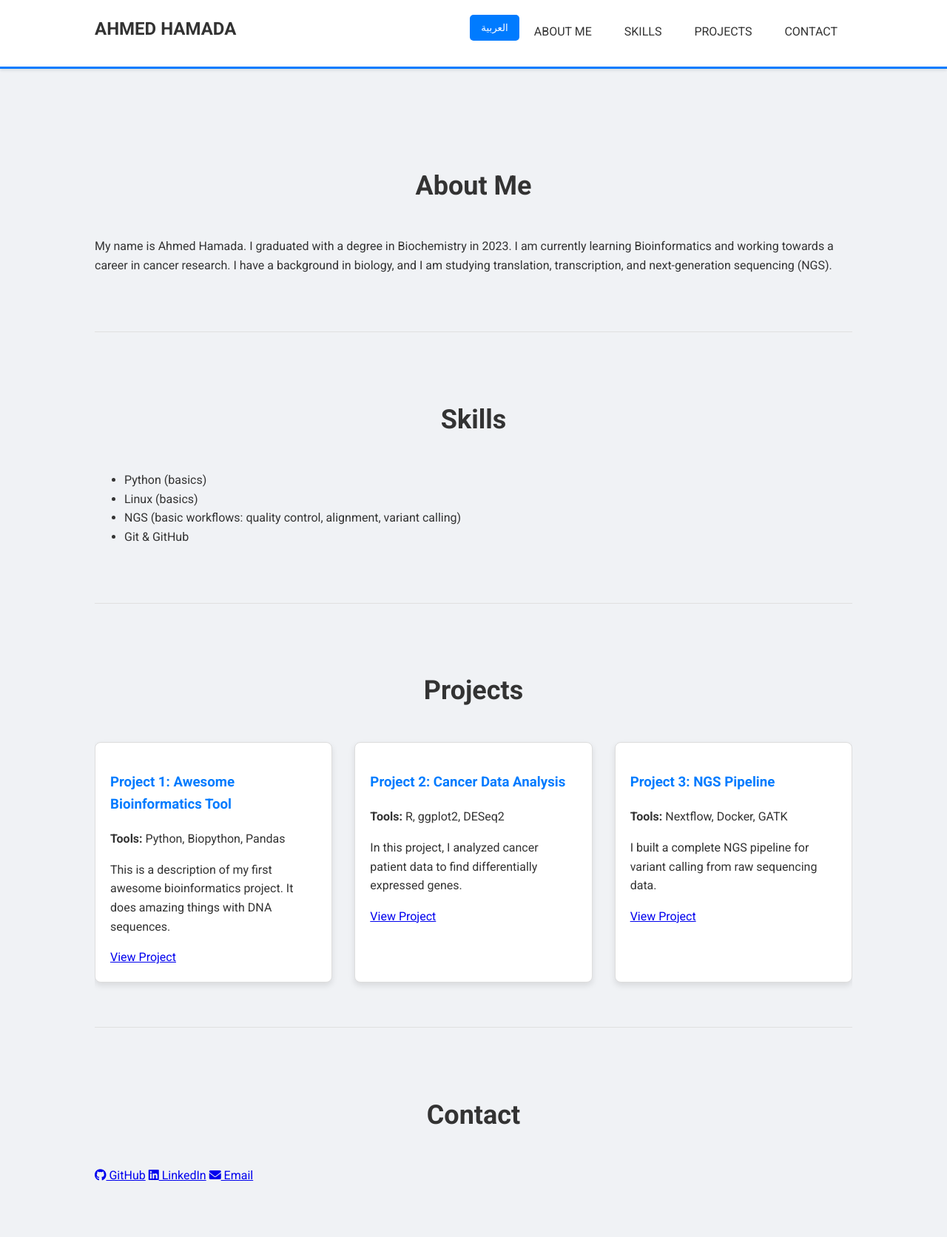
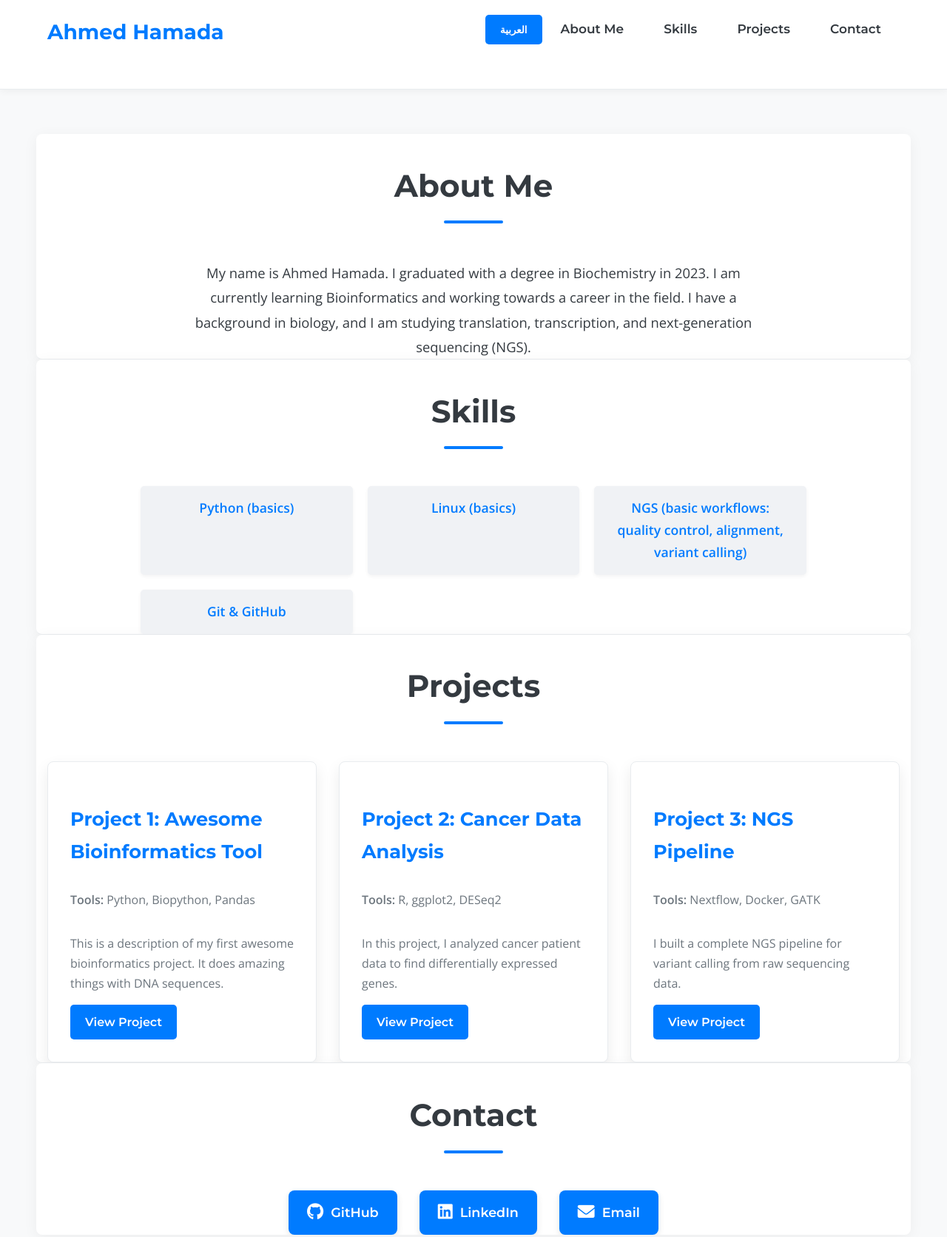
Before and after one commit to AhmadElkfrawy/portfolio-website, a plain HTML site: page index.html in a window 1280 px wide. Shown: the top 1672 px of the page at 74% size. Drawn offline with nearby package versions, Linux system fonts and the light colour scheme.

Commit message:
feat: Update about section, improve design, and add documents folder

```diff
--- a/index.html
+++ b/index.html
@@ -26,7 +26,7 @@
     <main>
         <section id="about" class="container">
             <h2 data-en="About Me" data-ar="عنّي">About Me</h2>
-            <p data-en="My name is Ahmed Hamada. I graduated with a degree in Biochemistry in 2023. I am currently learning Bioinformatics and working towards a career in cancer research. I have a background in biology, and I am studying translation, transcription, and next-generation sequencing (NGS)." data-ar="اسمي أحمد حمادة. تخرجت من كلية الكيمياء الحيوية عام 2023. أتعلم حاليًا المعلوماتية الحيوية وأعمل من أجل مستقبل مهني في أبحاث السرطان. لدي خلفية في علم الأحياء، وأدرس الترجمة والنسخ وتسلسل الجيل التالي (NGS).">My name is Ahmed Hamada. I graduated with a degree in Biochemistry in 2023. I am currently learning Bioinformatics and working towards a career in cancer research. I have a background in biology, and I am studying translation, transcription, and next-generation sequencing (NGS).</p>
+            <p data-en="My name is Ahmed Hamada. I graduated with a degree in Biochemistry in 2023. I am currently learning Bioinformatics and working towards a career in the field. I have a background in biology, and I am studying translation, transcription, and next-generation sequencing (NGS)." data-ar="اسمي أحمد حمادة. تخرجت من كلية الكيمياء الحيوية عام 2023. أتعلم حاليًا المعلوماتية الحيوية. لدي خلفية في علم الأحياء، وأدرس الترجمة والنسخ وتسلسل الجيل التالي (NGS).">My name is Ahmed Hamada. I graduated with a degree in Biochemistry in 2023. I am currently learning Bioinformatics and working towards a career in the field. I have a background in biology, and I am studying translation, transcription, and next-generation sequencing (NGS).</p>
         </section>
 
         <section id="skills" class="container">
--- a/style.css
+++ b/style.css
@@ -1,40 +1,43 @@
 /* General Styles */
-@import url('https://fonts.googleapis.com/css2?family=Roboto:wght@400;700&display=swap');
+@import url('https://fonts.googleapis.com/css2?family=Montserrat:wght@400;600;700&family=Open+Sans:wght@400;600&display=swap');
 
 body {
-    font-family: 'Roboto', sans-serif;
-    line-height: 1.6;
+    font-family: 'Open Sans', sans-serif;
+    line-height: 1.7;
     margin: 0;
     padding: 0;
-    background: #f0f2f5;
-    color: #333;
+    background: #f8f9fa;
+    color: #343a40;
     transition: background-color 0.3s, color 0.3s;
 }
 
 .container {
-    width: 80%;
+    width: 90%;
+    max-width: 1200px;
     margin: auto;
     overflow: hidden;
+    padding: 0 15px;
 }
 
 /* Header */
 header {
-    background: #fff;
-    color: #333;
-    padding-top: 20px;
-    min-height: 70px;
-    border-bottom: #007bff 3px solid;
-    box-shadow: 0 2px 4px rgba(0,0,0,0.1);
+    background: #ffffff;
+    color: #343a40;
+    padding: 20px 0;
+    min-height: 80px;
+    border-bottom: 1px solid #e9ecef;
+    box-shadow: 0 2px 10px rgba(0,0,0,0.05);
     position: sticky;
     top: 0;
     z-index: 1000;
 }
 
 header a {
-    color: #333;
+    color: #343a40;
     text-decoration: none;
-    text-transform: uppercase;
-    font-size: 16px;
+    font-family: 'Montserrat', sans-serif;
+    font-weight: 600;
+    font-size: 17px;
     transition: color 0.3s;
 }
 
@@ -44,22 +47,23 @@ header a:hover {
 
 header .logo {
     float: left;
-    text-transform: uppercase;
+    font-family: 'Montserrat', sans-serif;
+    font-weight: 700;
+    font-size: 28px;
     margin: 0;
-    font-size: 24px;
-    font-weight: 700;
+    color: #007bff;
 }
 
 header .nav-links {
     float: right;
-    margin: 10px 0 0 0;
+    margin: 5px 0 0 0;
     padding: 0;
     list-style: none;
 }
 
 header .nav-links li {
     display: inline;
-    padding: 0 20px;
+    padding: 0 25px;
 }
 
 header #lang-switcher {
@@ -67,25 +71,32 @@ header #lang-switcher {
     background: #007bff;
     color: #fff;
     border: 0;
-    padding: 10px 15px;
+    padding: 12px 20px;
     cursor: pointer;
     border-radius: 5px;
-    transition: background-color 0.3s;
-    margin-left: 20px;
+    transition: background-color 0.3s, transform 0.2s;
+    margin-left: 25px;
+    font-family: 'Montserrat', sans-serif;
+    font-weight: 600;
 }
 
 header #lang-switcher:hover {
     background: #0056b3;
+    transform: translateY(-2px);
 }
 
 /* Main Content */
 main {
-    padding: 40px 0;
+    padding: 60px 0;
 }
 
 section {
-    padding: 60px 0;
-    border-bottom: 1px solid #e0e0e0;
+    padding: 80px 0;
+    border-bottom: 1px solid #e9ecef;
+    background: #ffffff;
+    margin-bottom: 30px;
+    border-radius: 8px;
+    box-shadow: 0 4px 20px rgba(0,0,0,0.05);
 }
 
 section:last-child {
@@ -94,45 +105,184 @@ section:last-child {
 
 h2 {
     text-align: center;
-    margin-bottom: 40px;
-    font-size: 36px;
-    color: #333;
+    margin-bottom: 50px;
+    font-family: 'Montserrat', sans-serif;
+    font-weight: 700;
+    font-size: 42px;
+    color: #343a40;
+    position: relative;
+    padding-bottom: 15px;
+}
+
+h2::after {
+    content: '';
+    position: absolute;
+    left: 50%;
+    bottom: 0;
+    transform: translateX(-50%);
+    width: 80px;
+    height: 4px;
+    background-color: #007bff;
+    border-radius: 2px;
+}
+
+#about p {
+    font-size: 1.15em;
+    line-height: 1.8;
+    text-align: center;
+    max-width: 800px;
+    margin: 0 auto;
+}
+
+#skills ul {
+    list-style: none;
+    padding: 0;
+    display: grid;
+    grid-template-columns: repeat(auto-fit, minmax(250px, 1fr));
+    gap: 20px;
+    max-width: 900px;
+    margin: 0 auto;
+}
+
+#skills li {
+    background: #f0f2f5;
+    padding: 15px 20px;
+    border-radius: 5px;
+    text-align: center;
+    font-size: 1.1em;
+    font-weight: 600;
+    color: #007bff;
+    box-shadow: 0 2px 5px rgba(0,0,0,0.05);
+    transition: transform 0.2s, background-color 0.2s;
+}
+
+#skills li:hover {
+    transform: translateY(-5px);
+    background-color: #e2f0ff;
 }
 
 #projects-container {
     display: grid;
-    grid-template-columns: repeat(auto-fit, minmax(300px, 1fr));
+    grid-template-columns: repeat(auto-fit, minmax(320px, 1fr));
     gap: 30px;
 }
 
 .project {
     background: #fff;
-    padding: 20px;
-    border: 1px solid #ddd;
+    padding: 30px;
+    border: 1px solid #e9ecef;
     border-radius: 8px;
-    box-shadow: 0 4px 8px rgba(0,0,0,0.1);
+    box-shadow: 0 8px 20px rgba(0,0,0,0.08);
     transition: transform 0.3s, box-shadow 0.3s;
+    display: flex;
+    flex-direction: column;
+    justify-content: space-between;
 }
 
 .project:hover {
     transform: translateY(-10px);
-    box-shadow: 0 8px 16px rgba(0,0,0,0.2);
+    box-shadow: 0 12px 25px rgba(0,0,0,0.15);
 }
 
 .project h3 {
     color: #007bff;
+    font-family: 'Montserrat', sans-serif;
+    font-weight: 700;
+    font-size: 1.6em;
+    margin-bottom: 15px;
+}
+
+.project p {
+    font-size: 1em;
+    color: #6c757d;
+    margin-bottom: 15px;
+}
+
+.project-link {
+    display: inline-block;
+    background: #007bff;
+    color: #fff;
+    padding: 10px 20px;
+    border-radius: 5px;
+    text-decoration: none;
+    font-family: 'Montserrat', sans-serif;
+    font-weight: 600;
+    transition: background-color 0.3s, transform 0.2s;
+    align-self: flex-start;
+}
+
+.project-link:hover {
+    background: #0056b3;
+    transform: translateY(-2px);
+}
+
+#contact .contact-links {
+    display: flex;
+    justify-content: center;
+    gap: 30px;
+    flex-wrap: wrap;
+}
+
+#contact .contact-links a {
+    display: flex;
+    align-items: center;
+    background: #007bff;
+    color: #fff;
+    padding: 15px 25px;
+    border-radius: 8px;
+    text-decoration: none;
+    font-family: 'Montserrat', sans-serif;
+    font-weight: 600;
+    font-size: 1.1em;
+    transition: background-color 0.3s, transform 0.2s, box-shadow 0.3s;
+    box-shadow: 0 4px 10px rgba(0,0,0,0.1);
+}
+
+#contact .contact-links a:hover {
+    background: #0056b3;
+    transform: translateY(-5px);
+    box-shadow: 0 6px 15px rgba(0,0,0,0.2);
+}
+
+#contact .contact-links a i {
+    margin-right: 10px;
+    font-size: 1.3em;
 }
 
 /* Footer */
 footer {
-    background: #333;
-    color: #fff;
+    background: #343a40;
+    color: #f8f9fa;
     text-align: center;
     padding: 40px 0;
-    margin-top: 20px;
+    margin-top: 30px;
+    font-family: 'Montserrat', sans-serif;
+    font-size: 0.9em;
 }
 
 /* Responsive */
+@media(max-width: 992px) {
+    .container {
+        width: 95%;
+    }
+
+    header .nav-links li {
+        padding: 0 15px;
+    }
+
+    header #lang-switcher {
+        margin-left: 15px;
+    }
+
+    h2 {
+        font-size: 36px;
+    }
+
+    section {
+        padding: 60px 0;
+    }
+}
+
 @media(max-width: 768px) {
     header .logo,
     header .nav-links,
@@ -147,4 +297,50 @@ footer {
         display: block;
         padding: 10px 0;
     }
+
+    #contact .contact-links {
+        flex-direction: column;
+        align-items: center;
+    }
+
+    #contact .contact-links a {
+        width: 80%;
+        justify-content: center;
+    }
+
+    h2 {
+        font-size: 30px;
+    }
 }
+
+@media(max-width: 576px) {
+    header .logo {
+        font-size: 24px;
+    }
+
+    header #lang-switcher {
+        padding: 10px 15px;
+    }
+
+    #about p {
+        font-size: 1em;
+    }
+
+    #skills li {
+        font-size: 1em;
+    }
+
+    .project h3 {
+        font-size: 1.4em;
+    }
+
+    .project-link {
+        padding: 8px 15px;
+        font-size: 0.9em;
+    }
+
+    #contact .contact-links a {
+        font-size: 1em;
+        padding: 12px 20px;
+    }
+}
```
